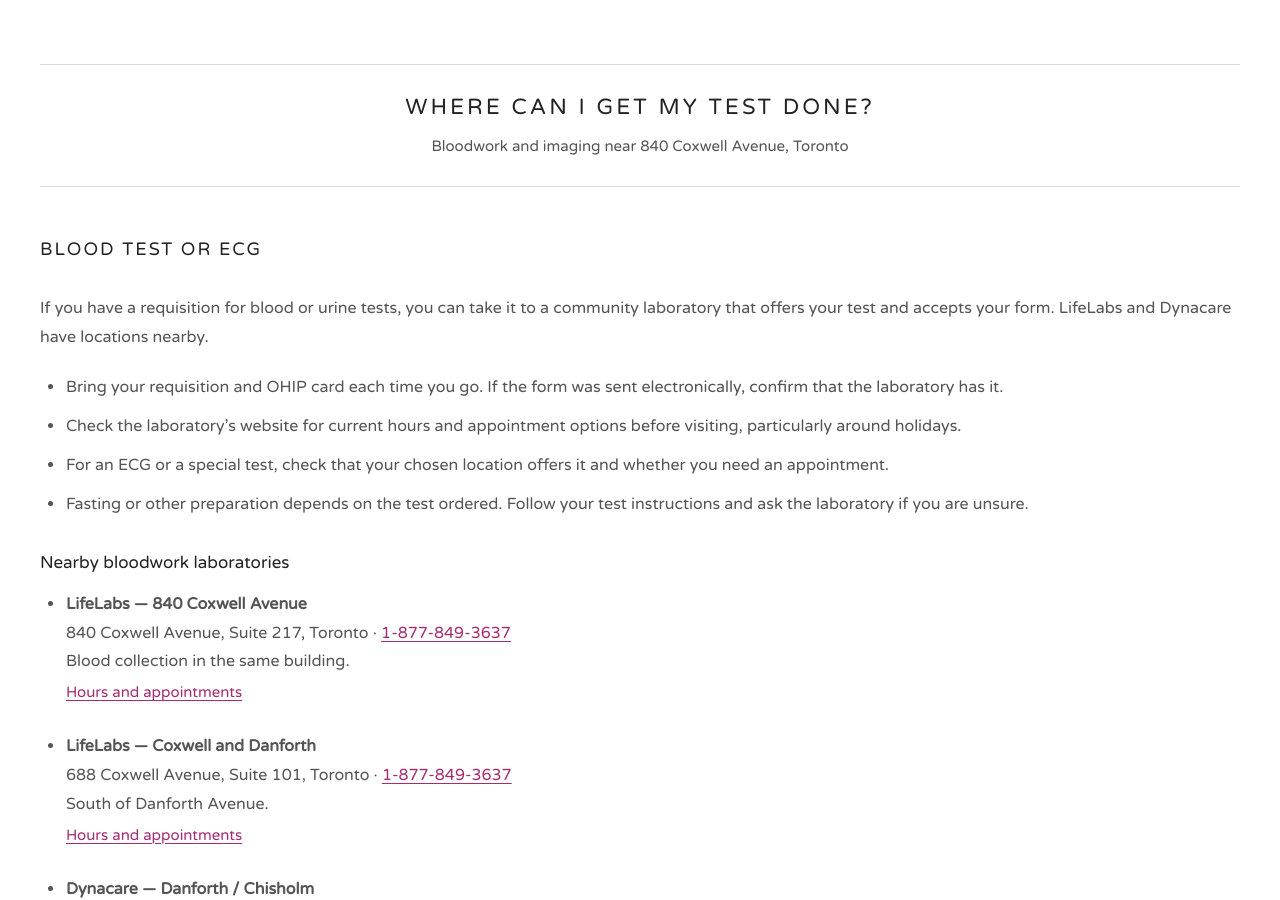
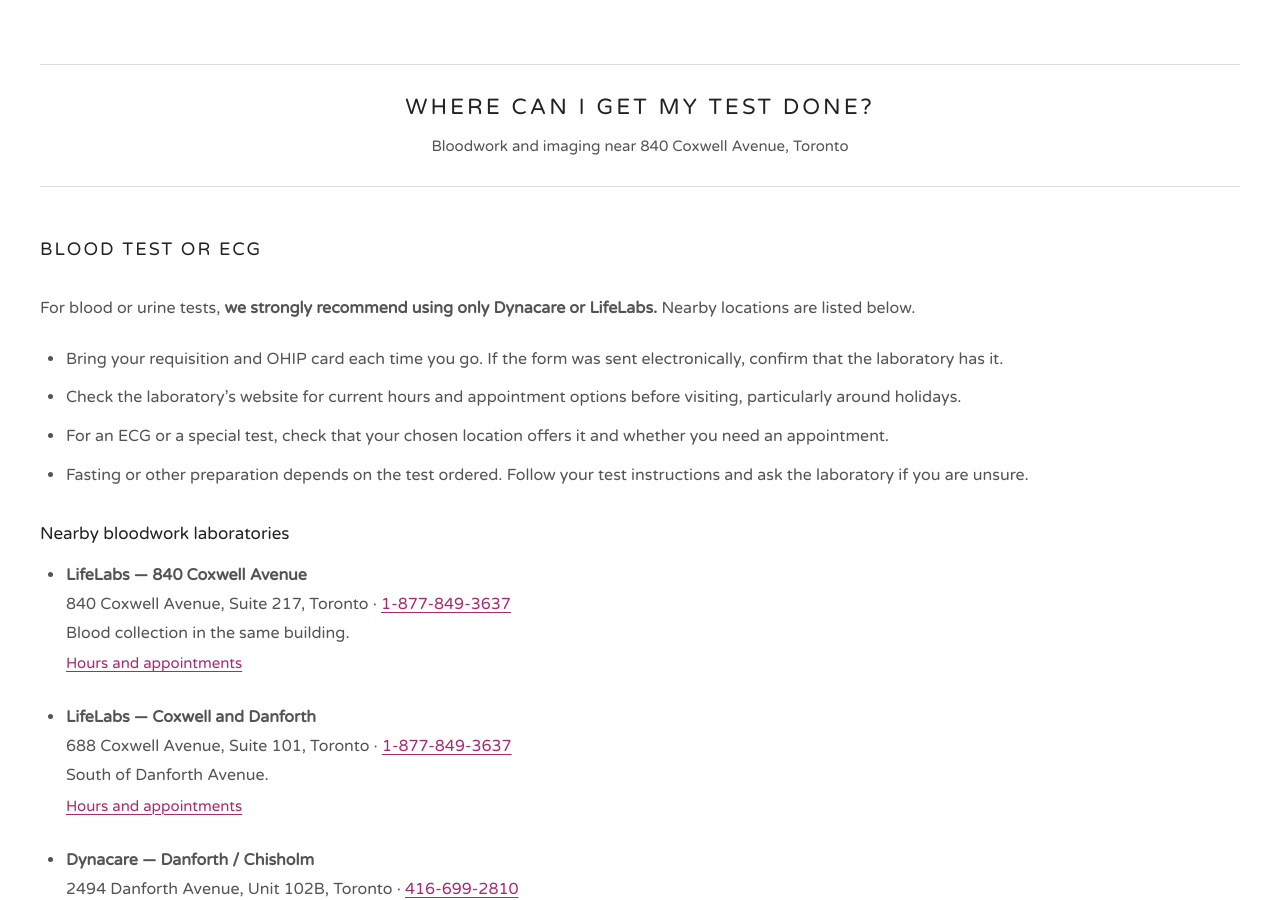
Before and after one commit to medicalchange/med-info, a Jekyll site: the page built from site/labs/index.html, in a window 1280 px wide and 900 px high. Built offline with Jekyll 4.4.1, drawn with Linux system fonts in a browser that asks for light colours.

Commit message:
Recommend Dynacare or LifeLabs for laboratory testing

```diff
--- a/site/labs/index.html
+++ b/site/labs/index.html
@@ -89,7 +89,7 @@ sitemap: false
 
     <section aria-labelledby="bloodwork-heading">
       <h2 id="bloodwork-heading">Blood test or ECG</h2>
-      <p>If you have a requisition for blood or urine tests, you can take it to a community laboratory that offers your test and accepts your form. LifeLabs and Dynacare have locations nearby.</p>
+      <p>For blood or urine tests, <strong>we strongly recommend using only Dynacare or LifeLabs.</strong> Nearby locations are listed below.</p>
       <ul>
         <li>Bring your requisition and OHIP card each time you go. If the form was sent electronically, confirm that the laboratory has it.</li>
         <li>Check the laboratory’s website for current hours and appointment options before visiting, particularly around holidays.</li>
```
